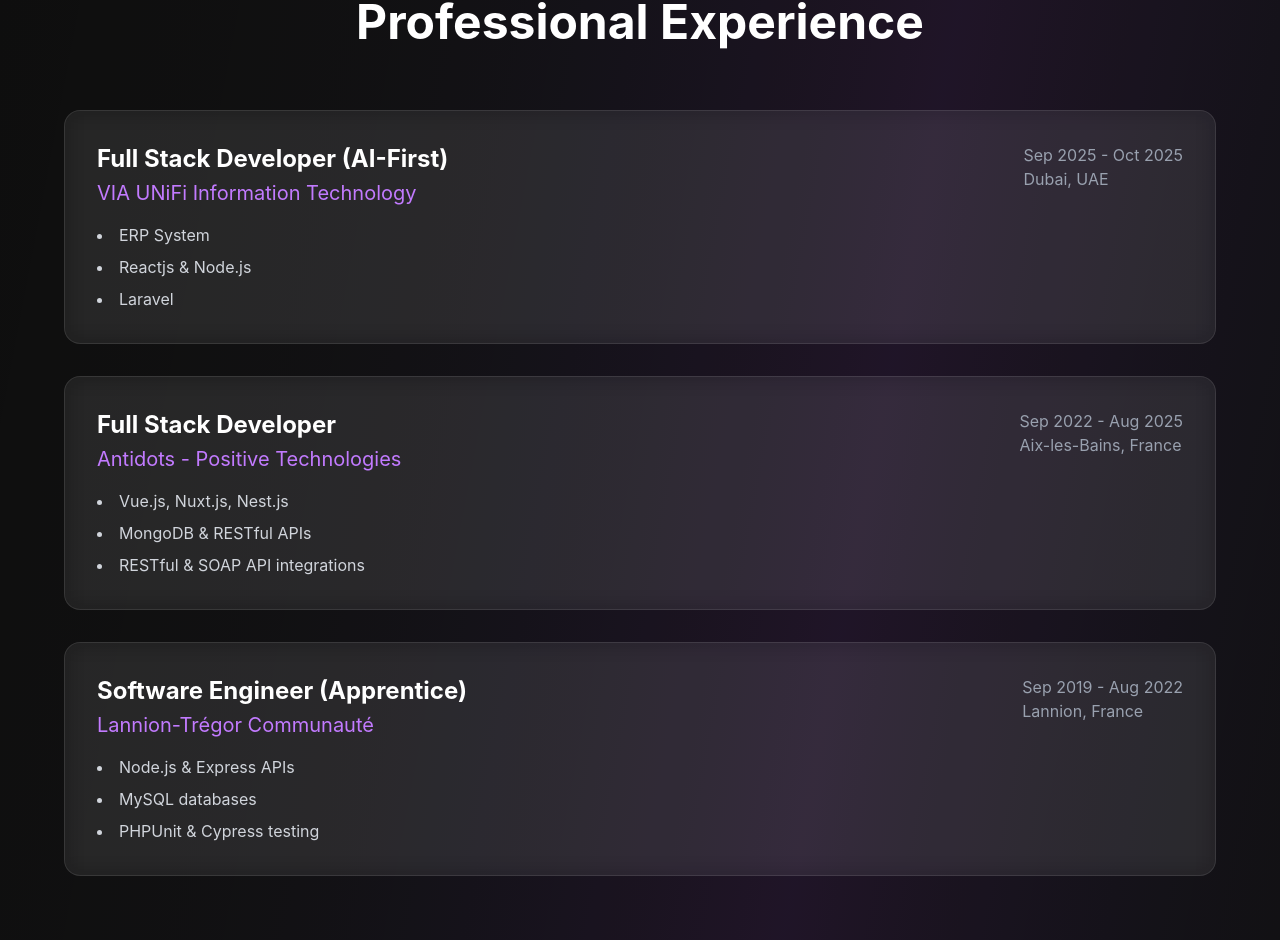
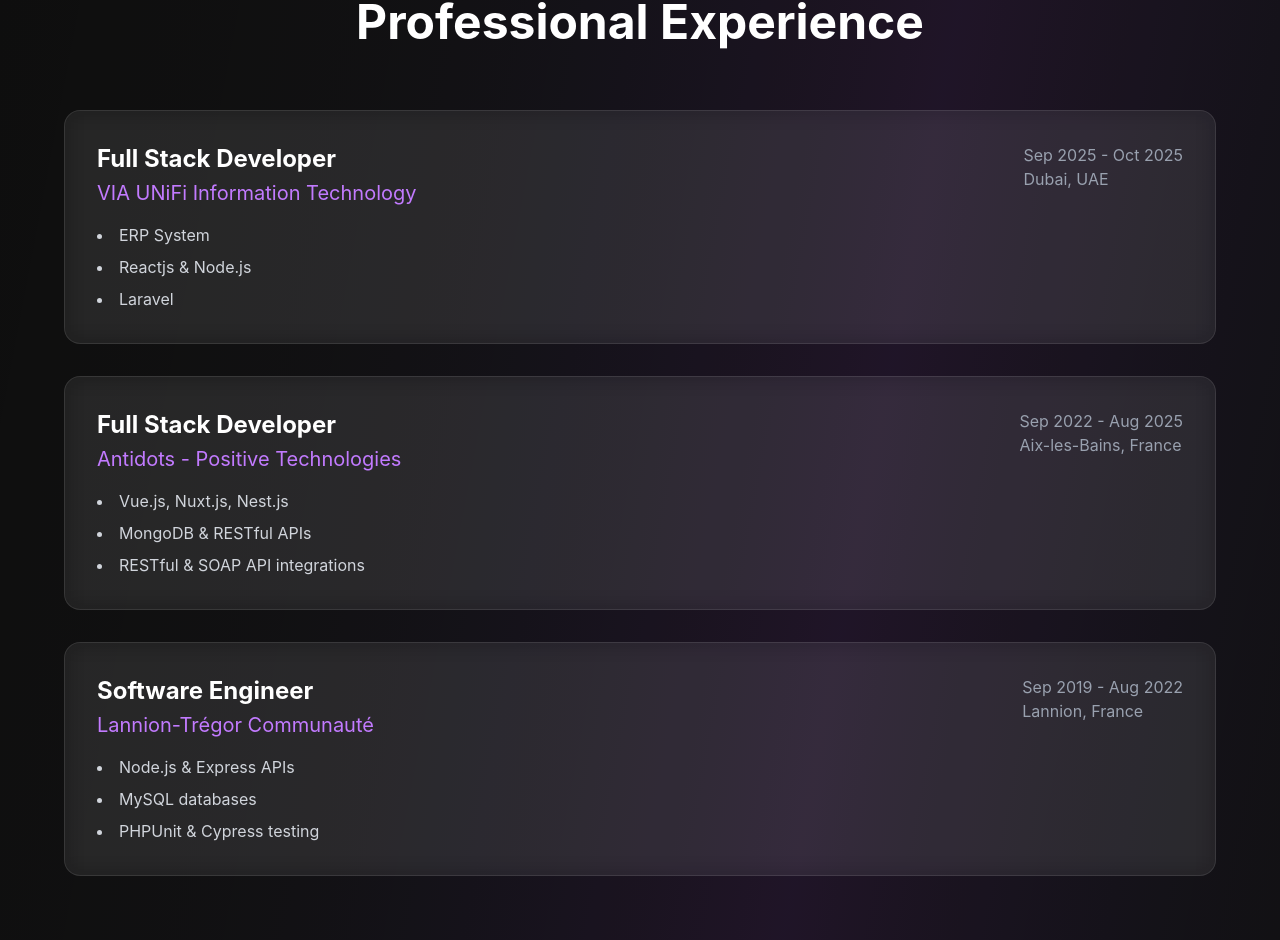
Before and after one commit to ialnezami/portfolio-website, a Next.js app: page /en in a window 1280 px wide. Shown: the part 1692-2632 px from the top of the page. Built offline with nearby package versions, Linux system fonts and the light colour scheme.

Commit message:
Refactor job roles in experience section for clarity
- Updated job titles in the experience array to remove specific designations, enhancing readability and consistency across the portfolio.

```diff
--- a/app/[locale]/page.tsx
+++ b/app/[locale]/page.tsx
@@ -68,7 +68,7 @@
 
   const experience = [
     {
-      role: 'Full Stack Developer (AI-First)',
+      role: 'Full Stack Developer',
       company: 'VIA UNiFi Information Technology',
       duration: 'Sep 2025 - Oct 2025',
       location: 'Dubai, UAE',
@@ -82,7 +82,7 @@
       highlights: ['Vue.js, Nuxt.js, Nest.js', 'MongoDB & RESTful APIs', 'RESTful & SOAP API integrations']
     },
     {
-      role: 'Software Engineer (Apprentice)',
+      role: 'Software Engineer ',
       company: 'Lannion-Trégor Communauté',
       duration: 'Sep 2019 - Aug 2022',
       location: 'Lannion, France',
```
